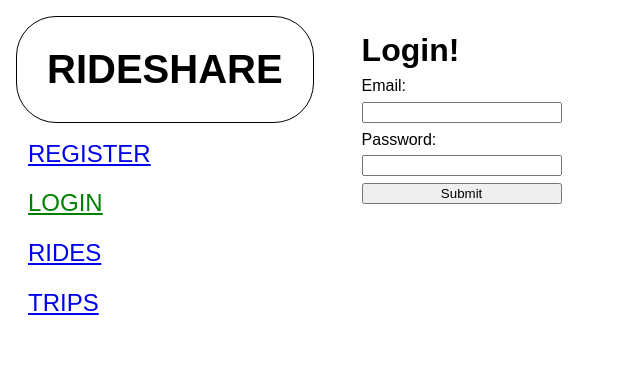
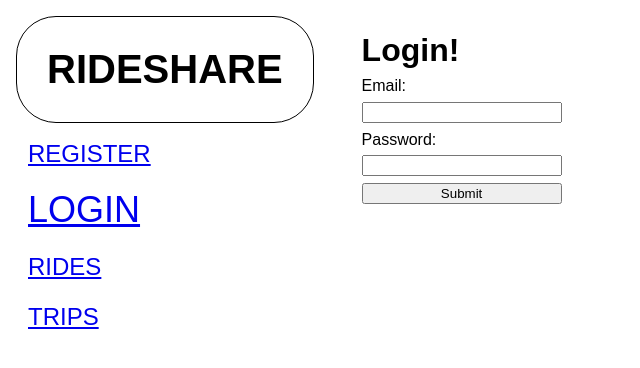
Before and after one commit to nchau3/RideShare, a React (Create React App) app in the folder client/: page /login in a window 1280 px wide. Shown: the top 368 px of the page, without its empty margins (0-640 px from the left). Built offline with nearby package versions, Linux system fonts and the light colour scheme.

Commit message:
change test style for nav select

```diff
--- a/client/src/components/styles/navbar.scss
+++ b/client/src/components/styles/navbar.scss
@@ -23,7 +23,7 @@ nav {
     }
 
     .selected {
-      color: green;
+      font-size: 1.5em;
     }
 
   }
```
